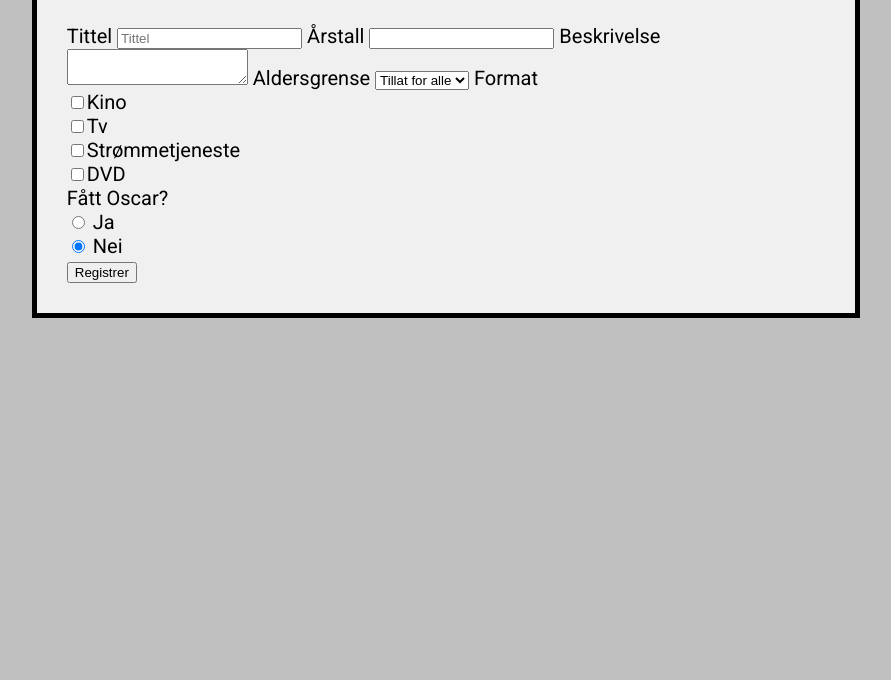
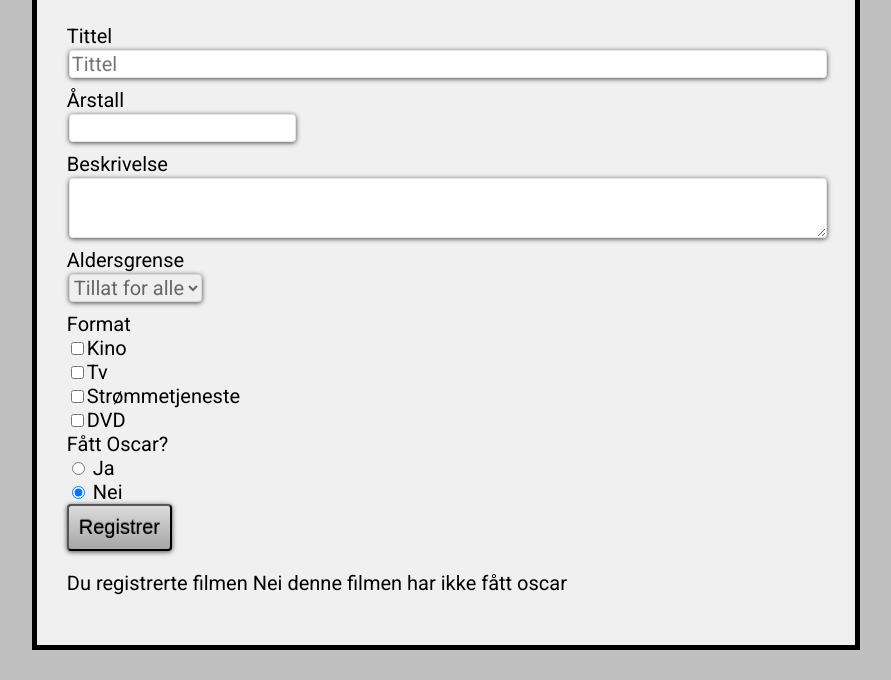
Before and after one commit to informasjonsteknologi2/informasjonsteknologi_2, a plain HTML site: page Kap_10/brukerinput.html in a window 1280 px wide. Both pictures are taken after a click on the button "Registrer". Shown: the part 120-800 px from the top of the page, without its empty margins (194-1085 px from the left). Drawn offline with Linux system fonts and the light colour scheme.

Commit message:
Brukerinput med javascript

```diff
--- a/Kap_10/brukerinput.html
+++ b/Kap_10/brukerinput.html
@@ -4,7 +4,7 @@
       <meta charset="UTF-8">
       <title>TITLE</title>
       <link rel="stylesheet" href="stilark/style.css">
-      <!-- <link rel="stylesheet" href="stilark/input.css"> -->
+      <link rel="stylesheet" href="stilark/input.css">
   </head>
 
   <body>
@@ -14,15 +14,15 @@
 
       <!-- Tekst for å skrive inn filmens tittel-->
       Tittel
-      <input placeholder="Tittel" type="text">
+      <input id="tittel" placeholder="Tittel" type="text">
 
       <!-- Number For å regitrere årstall-->
       Årstall
-      <input type="number">
+      <input id="aarstall" type="number">
 
       <!-- textarea  For å skrive inn beskrivelse-->
       Beskrivelse
-      <textarea></textarea>
+      <textarea id="beskrivelse"></textarea>
 
       <!-- Dropdown meny for å velge aldersgrense-->
       Aldersgrense
@@ -52,13 +52,14 @@
       <!-- Radiobuttons Kunne svare på ja nei spørsmål om oscar-->
       <!-- Her er det viktig at name er likt, hvis ikke kan man huke av på begge -->
       Fått Oscar?<br>
-      <input type="radio" name="oscar" value="ja"> Ja<br>
-      <input type="radio" name="oscar" value="nei" checked> Nei<br>
+      <input id="oscarJa" type="radio" name="oscar" value="ja"> Ja<br>
+      <input id="oscarNei" type="radio" name="oscar" value="nei" checked> Nei<br>
 
       <!-- Knapper For å kunne registrere filmen-->
       <button>Registrer</button>
 
     </div>
+    <script src="script_input.js"></script>
   </body>
 
 </html>
--- /dev/null
+++ b/Kap_10/script_input.js
@@ -0,0 +1,21 @@
+var tittelEl = document.querySelector("#tittel");
+var knappEl = document.querySelector("button");
+knappEl.addEventListener("click", registrer);
+var innpakningEl = document.querySelector(".innpakning");
+var oscarJa = document.querySelector("#oscarJa");
+var oscarNei = document.querySelector("#oscarNei");
+
+function registrer() {
+  var nyParagraf = document.createElement("p")
+  var tittel=tittelEl.value;
+  nyParagraf.innerHTML = "Du registrerte filmen" + tittel;
+
+
+  if (oscarJa.checked) {
+    nyParagraf.innerHTML+=" Ja denne filmen har fått oscar"
+  }else if (oscarNei.checked) {
+    nyParagraf.innerHTML+= " Nei denne filmen har ikke fått oscar"
+  }
+
+  innpakningEl.appendChild(nyParagraf);
+}
```
